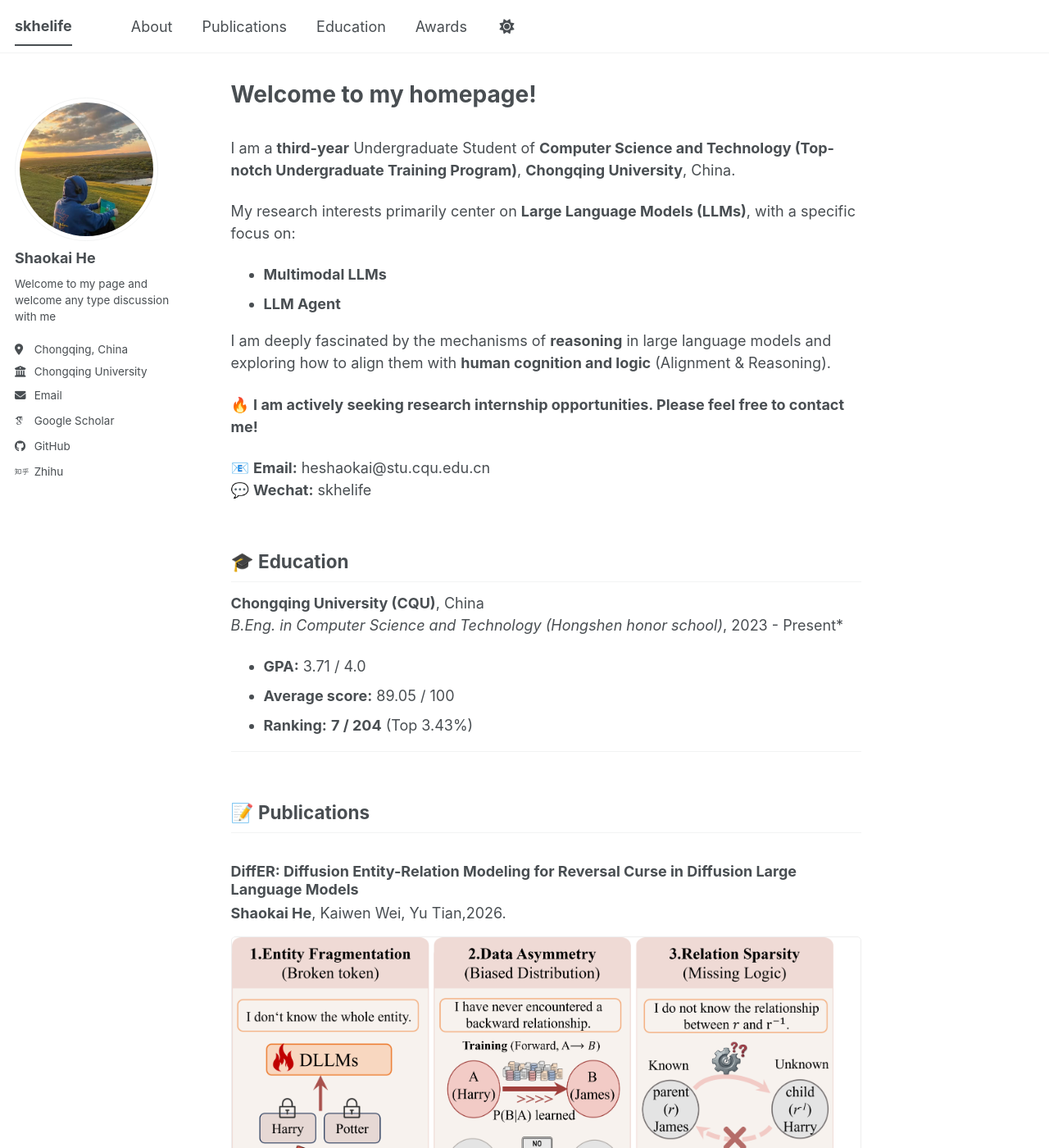
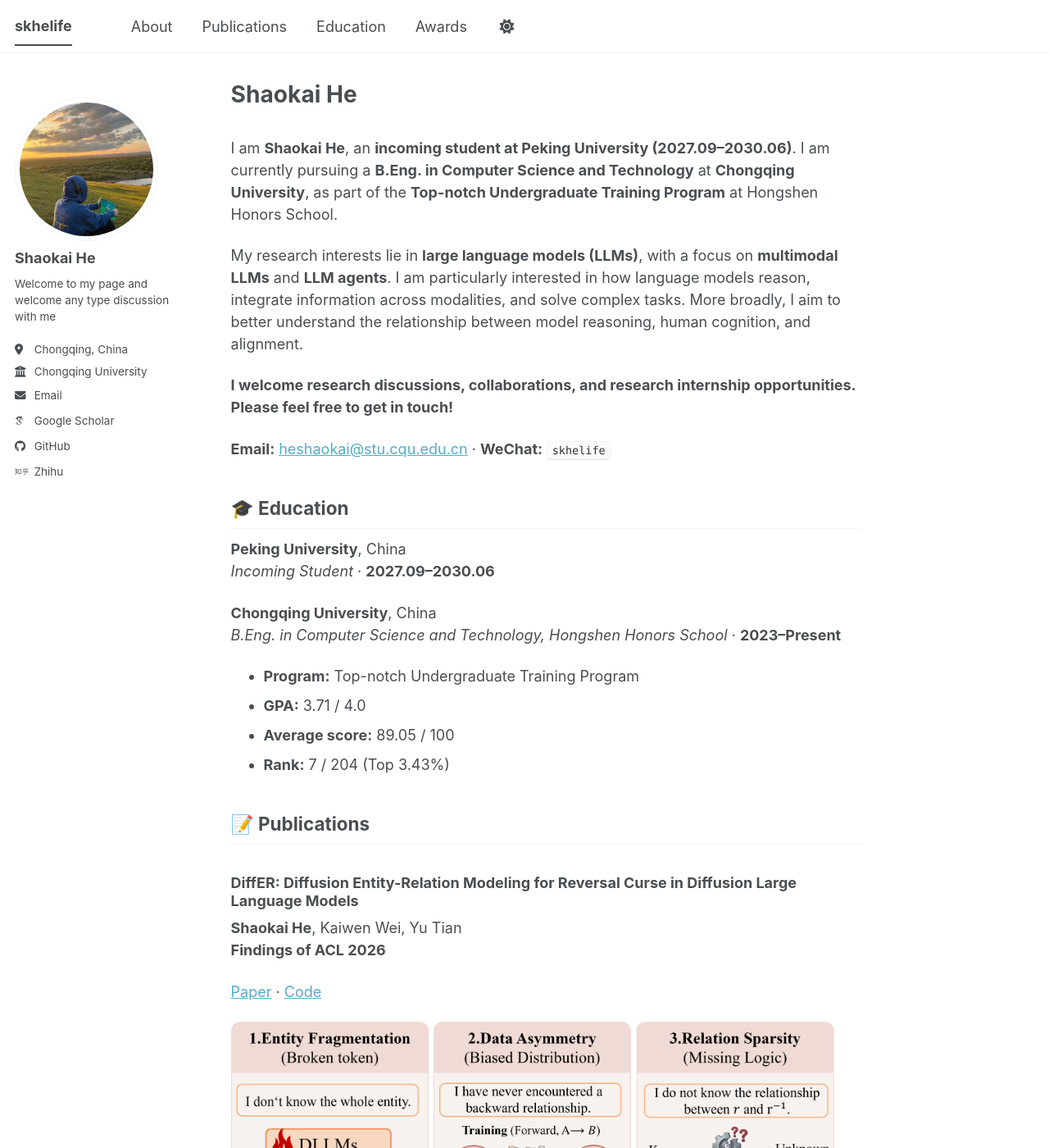
Before and after one commit to skhelife/skhelife.github.io, a Jekyll site: the page built from _pages/about.md, in a window 1280 px wide and 1400 px high. Shown: the whole window at 82% size. Built offline with Jekyll 4.4.1, drawn with Linux system fonts in a browser that asks for light colours; some web fonts are replaced; a script bundle is joined from its source files by our own code; library files that are not in the unit come from our copies; some of the changed text lies outside the part shown.

Commit message:
Refresh academic profile and add incoming Peking University education

```diff
--- a/_pages/about.md
+++ b/_pages/about.md
@@ -1,7 +1,7 @@
 ---
 permalink: /
-title: "Welcome to my homepage!"
-excerpt: "About me"
+title: "Shaokai He"
+excerpt: "Incoming student at Peking University (2027.09–2030.06), interested in large language models, multimodal intelligence, and agents."
 author_profile: true
 redirect_from:
   - /about/
@@ -10,56 +10,43 @@ redirect_from:
 
 <span id="about"></span>
 
-I am a **third-year** Undergraduate Student of **Computer Science and Technology (Top-notch Undergraduate Training Program)**, **Chongqing University**, China.
+I am **Shaokai He**, an **incoming student at Peking University (2027.09–2030.06)**. I am currently pursuing a **B.Eng. in Computer Science and Technology** at **Chongqing University**, as part of the **Top-notch Undergraduate Training Program** at Hongshen Honors School.
 
-My research interests primarily center on **Large Language Models (LLMs)**, with a specific focus on:
-* **Multimodal LLMs**
-* **LLM Agent**
+My research interests lie in **large language models (LLMs)**, with a focus on **multimodal LLMs** and **LLM agents**. I am particularly interested in how language models reason, integrate information across modalities, and solve complex tasks. More broadly, I aim to better understand the relationship between model reasoning, human cognition, and alignment.
 
-I am deeply fascinated by the mechanisms of **reasoning** in large language models and exploring how to align them with **human cognition and logic** (Alignment & Reasoning).
+**I welcome research discussions, collaborations, and research internship opportunities. Please feel free to get in touch!**
 
-🔥 **I am actively seeking research internship opportunities. Please feel free to contact me!**
+**Email:** [heshaokai@stu.cqu.edu.cn](mailto:heshaokai@stu.cqu.edu.cn) · **WeChat:** `skhelife`
 
-📧 **Email:** heshaokai@stu.cqu.edu.cn
-💬 **Wechat:** skhelife
+<h2 id="education">🎓 Education</h2>
 
+**Peking University**, China<br>
+*Incoming Student* · **2027.09–2030.06**
 
-<h2 id="education" style="margin-top: 60px;">🎓 Education</h2>
+**Chongqing University**, China<br>
+*B.Eng. in Computer Science and Technology, Hongshen Honors School* · **2023–Present**
 
-**Chongqing University (CQU)**, China
-*B.Eng. in Computer Science and Technology (Hongshen honor school)*,  2023 - Present*
-* **GPA:** 3.71 / 4.0
-* **Average score:** 89.05 / 100
-* **Ranking:** **7 / 204** (Top 3.43%)
+- **Program:** Top-notch Undergraduate Training Program
+- **GPA:** 3.71 / 4.0
+- **Average score:** 89.05 / 100
+- **Rank:** 7 / 204 (Top 3.43%)
 
----
-<h2 id="publications" style="margin-top: 60px;">📝 Publications</h2>
+<h2 id="publications">📝 Publications</h2>
 
-<div style="margin-bottom: 30px;">
-  <h3 style="margin-bottom: 5px; font-weight: bold;">DiffER: Diffusion Entity-Relation Modeling for Reversal Curse in Diffusion Large Language Models</h3>
+### DiffER: Diffusion Entity-Relation Modeling for Reversal Curse in Diffusion Large Language Models
 
-  <p style="margin: 5px 0;"><b>Shaokai He</b>, Kaiwen Wei, Yu Tian,2026.</p>
+**Shaokai He**, Kaiwen Wei, Yu Tian<br>
+**Findings of ACL 2026**
 
-  <img src="/images/differ_img.png" alt="DiffER Model Architecture" style="width: 100%; max-width: 800px; margin: 10px 0; border: 1px solid #eee; border-radius: 5px;">
+[Paper](https://arxiv.org/abs/2601.07347) · [Code](https://github.com/skhelife/DiffER)
 
-  <p style="margin-top: 5px;">
-    <span style="font-weight: bold; color: #c71d1d;">(Findings of ACL 2026)</span>
+![DiffER model architecture]({{ '/images/differ_img.png' | relative_url }})
 
-    <a href="https://arxiv.org/abs/2601.07347" target="_blank" style="margin-left: 15px; font-weight: bold; text-decoration: underline;">[Paper]</a>
-    <a href="https://github.com/skhelife/DiffER" target="_blank" style="margin-left: 15px; font-weight: bold; text-decoration: underline;">[Code]</a>
-  </p>
-</div>
----
+<h2 id="awards">🏆 Honors & Awards</h2>
 
-
-
-<h2 id="awards" style="margin-top: 60px;">🏆 Honors & Awards</h2>
-
-<ul>
-  <li><strong>Merit Student</strong> of Chongqing University (重庆大学三好学生), <em>2025</em></li>
-  <li><strong>Outstanding League Member</strong> of Chongqing University (重庆大学优秀共青团员), <em>2024</em></li>
-  <li><strong>First Prize</strong>, Chinese Mathematics Competitions (Chongqing Division) (大学生数学竞赛重庆市一等奖), <em>2024</em></li>
-  <li><strong>First Prize</strong>, National College Student Statistical Modeling Competition (Chongqing Division) (统计建模大赛重庆市一等奖), <em>2025</em></li>
-  <li><strong>Honorable Prize</strong>, CCPC Harbin Regional Competition(CCPC哈尔滨区域赛优胜奖), <em>2025</em></li>
-  <li><strong>Honorable Mention</strong>, Mathematical Contest In Modeling(美国大学生数学建模竞赛), <em>2026</em></li>
-<ui>
+- **Honorable Mention**, Mathematical Contest in Modeling (美国大学生数学建模竞赛), 2026
+- **Merit Student**, Chongqing University (重庆大学三好学生), 2025
+- **First Prize**, National College Student Statistical Modeling Competition, Chongqing Division (统计建模大赛重庆市一等奖), 2025
+- **Honorable Prize**, CCPC Harbin Regional Competition (CCPC 哈尔滨区域赛优胜奖), 2025
+- **Outstanding League Member**, Chongqing University (重庆大学优秀共青团员), 2024
+- **First Prize**, Chinese Mathematics Competitions, Chongqing Division (大学生数学竞赛重庆市一等奖), 2024
```
Also changed, not shown: README.md (+62 -70 lines), images/readme-banner.svg (added).
